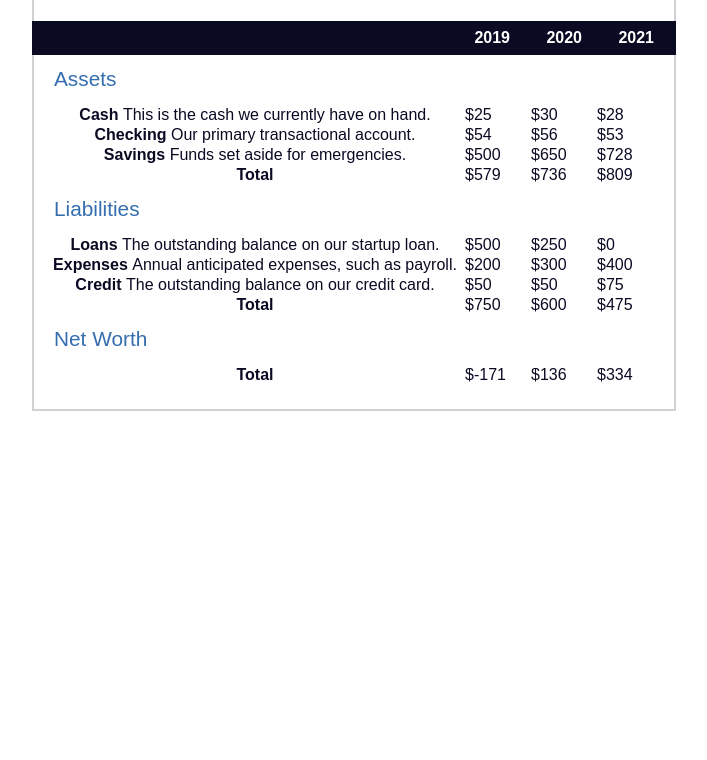
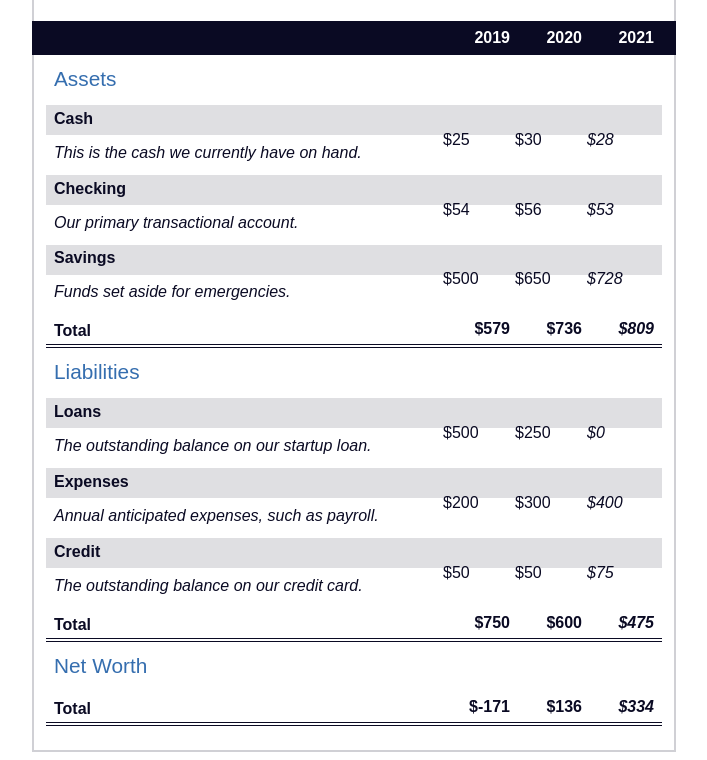
Before and after one commit to dijanakalaposratic/fcc-rwd-p11-balance-sheet, a plain HTML site: page index.html in a window 1280 px wide. Shown: the part 106-866 px from the top of the page, without its empty margins (286-993 px from the left). Before the commit the page ends 800 px from the top, so only its background shows below. Drawn offline with Linux system fonts and the light colour scheme.

Commit message:
added styling for <th>, <tr> and <td> elements

```diff
--- a/styles.css
+++ b/styles.css
@@ -101,3 +101,49 @@ tbody td {
 tbody th {
     width: calc(100% - 12rem);
 }
+
+tr[class="total"] {  /* The [attribute="value"] selector targets any element that has an attribute with a specific value.  */
+    border-bottom: 4px double #0a0a23;
+    font-weight: bold;
+}
+
+tr[class="total"] th {  /* th elements within table rows where the class is .total. */
+    text-align: left;
+    padding: 0.5rem 0 0.25rem 0.5rem;
+}
+
+tr.total td {  /* The key difference between tr[class="total"] and tr.total is that the first will select tr elements where the only class is total.
+                  The second will select tr elements where the class includes total. */
+    text-align: right;
+    padding: 0 0.25rem;
+}
+
+tr.total td:nth-of-type(3) {
+    padding-right: 0.5rem;
+}
+
+tr.total:hover {
+    background-color: #99c9ff;
+}
+
+td.current {
+    font-style: italic;
+}
+
+tr.data {
+    background-image: linear-gradient(to bottom, #dfdfe2 1.845rem, white 1.845rem);
+}
+
+tr.data th {
+    text-align: left;
+    padding-top: 0.3rem;
+    padding-left: 0.5rem;
+}
+
+tr.data th .description {
+    display: block;
+    font-style: italic;
+    font-weight: normal;
+    padding: 1rem 0 0.75rem;
+    margin-right: -13.5rem;
+}
```
